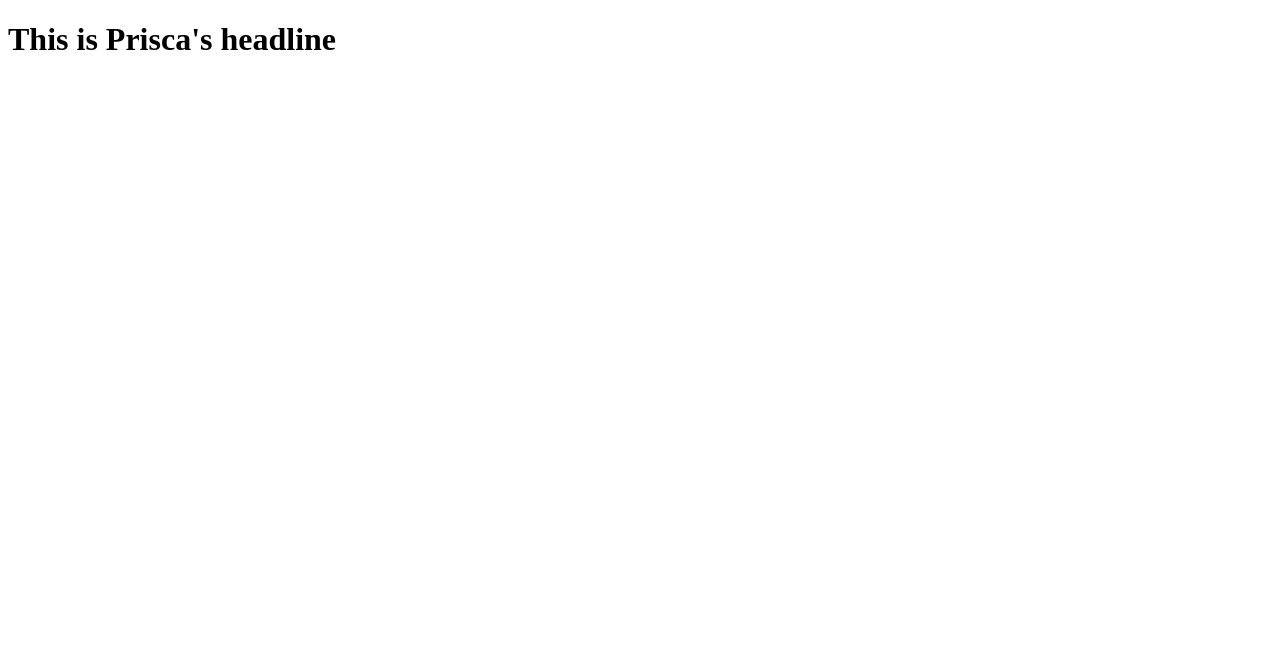
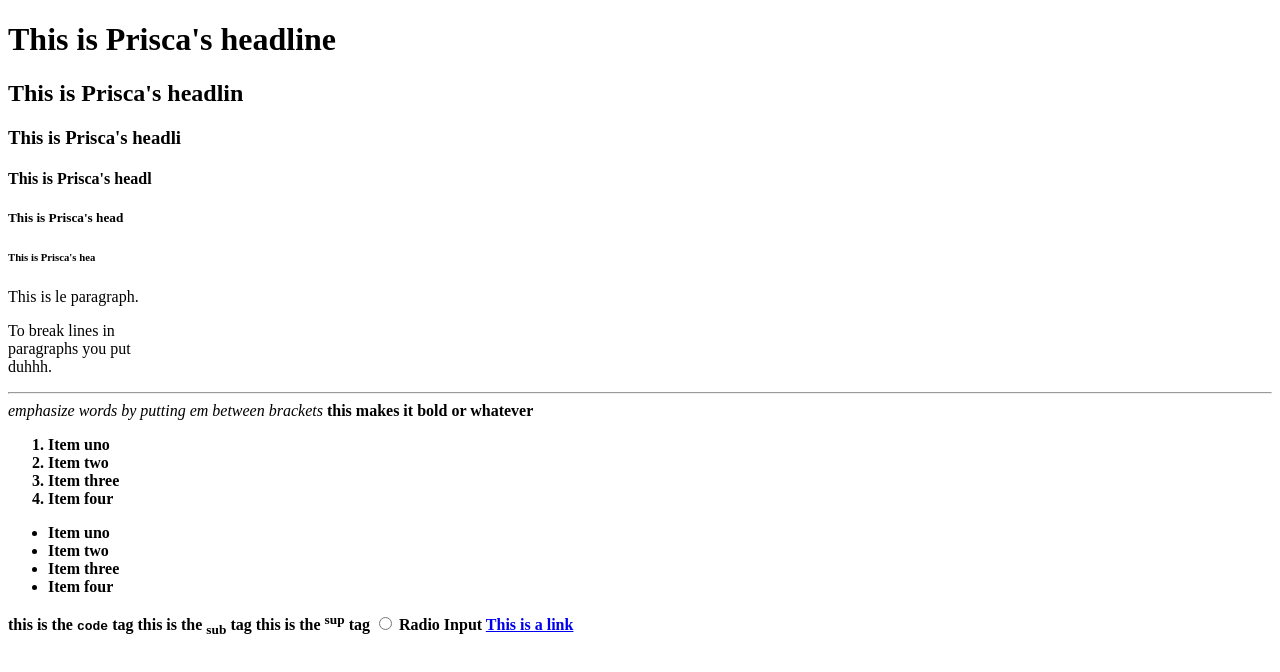
Before and after one commit to priscaseo/priscaseo.github.io, a plain HTML site: page index.html in a window 1280 px wide. Drawn offline with Linux system fonts and the light colour scheme.

Commit message:
added page 2

```diff
--- a/index.html
+++ b/index.html
@@ -5,5 +5,45 @@
     </head>
     <body>
         <h1>This is Prisca's headline</h1>
+        <h2>This is Prisca's headlin</h2>
+        <h3>This is Prisca's headli</h3>
+        <h4>This is Prisca's headl</h4>
+        <h5>This is Prisca's head</h5>
+        <h6>This is Prisca's hea</h6>
+
+        <p>This is le paragraph.</p>
+
+        <p>To break lines in  <br> paragraphs you put <br> duhhh.</p>
+        <hr />
+
+        <em> emphasize words by putting em between brackets </em>
+        <strong> this makes it bold or whatever <strong/>
+
+            <!-- this is a comment-->
+
+            <ol>
+                <li>Item uno</li>
+                <li>Item two</li>
+                <li>Item three</li>
+                <li>Item four</li>
+            </ol>
+               <ul>
+
+                <li>Item uno</li>
+                <li>Item two</li>
+                <li>Item three</li>
+                <li>Item four</li>
+
+            </ul>
+            this is the <code>code</code> tag
+            this is the <sub>sub</sub> tag
+            this is the <sup>sup</sup> tag
+
+            <input type="radio" name="radio"> Radio Input
+
+            <a href="http://google.com">This is a link</a>
+
+
+
     </body>
 </html>
```
Also changed, not shown: PAGE 2.html (added, +12 -0 lines).
